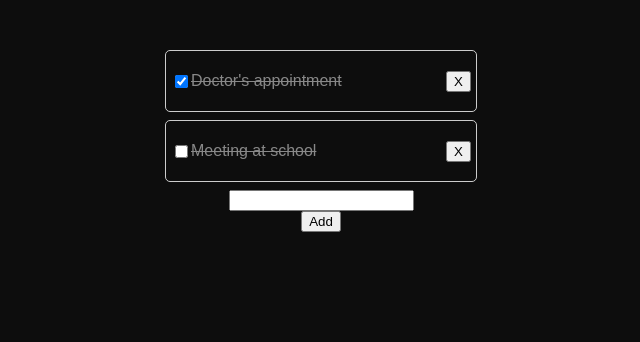
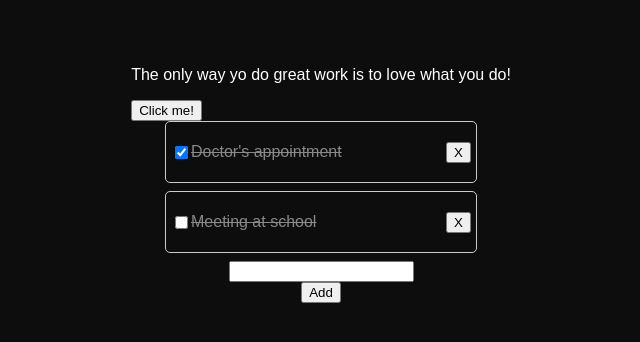
Before and after one commit to AlfaLex505/my-todo-app, a React (Create React App) app: page / in a window 1280 px wide. Shown: the top 342 px of the page, without its empty margins (319-959 px from the left). Built offline with nearby package versions, Linux system fonts and the light colour scheme.

Commit message:
Create a new header element

```diff
--- a/src/App.js
+++ b/src/App.js
@@ -1,10 +1,12 @@
 import logo from './logo.svg';
 import './App.css';
-import TodoList from "./components/TodoList"
+import TodoHeader from "./components/TodoHeader";
+import TodoList from "./components/TodoList";
 
 function App() {
   return (
     <div className="App">
+      <TodoHeader />
       <TodoList />
     </div>
   );
--- /dev/null
+++ b/src/components/TodoHeader.jsx
@@ -0,0 +1,39 @@
+import React, { useState } from "react";
+import TodoList from "./TodoList";
+
+const TodoHeader = () => {
+
+    const [phrase , setPhrase] = useState(messages[0])
+
+    const handleChange = (index) => {
+        if (index <= messages.length-1){
+            setPhrase(messages[index+1])
+        } else {
+            setPhrase(messages[0])
+        }
+
+    };
+
+    return (
+        <div className="summary">
+            <p>{phrase}</p>
+            <button onClick={() => handleChange(messages.indexOf(phrase))}>
+                Click me!
+            </button>
+        </div>
+    );
+}
+
+const messages = [
+    "The only way yo do great work is to love what you do!",
+    "The journey of a thousand miles begins with one step!",
+    "Get comfortable with the uncomfortable.",
+    "Don't wait for the opportunity, create it!",
+    "It always seems impossible until it's done!",
+    "Hard work beats talent when talent doesn't work hard.",
+    "The only place where success comes before work is the dictionary.",
+    "What would you attempt to do if you knew you could not fail?",
+    "You can have results or excuses, your choice."
+];
+
+export default TodoHeader;
```
